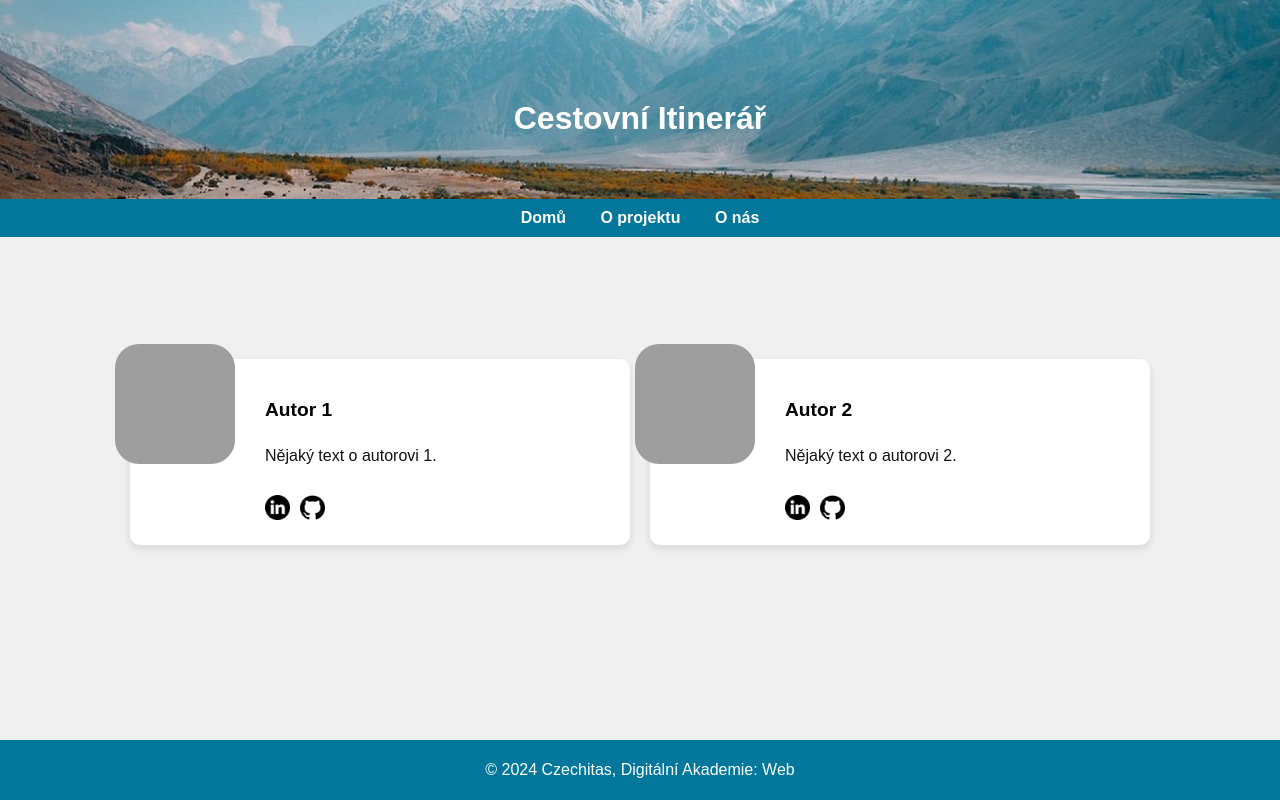
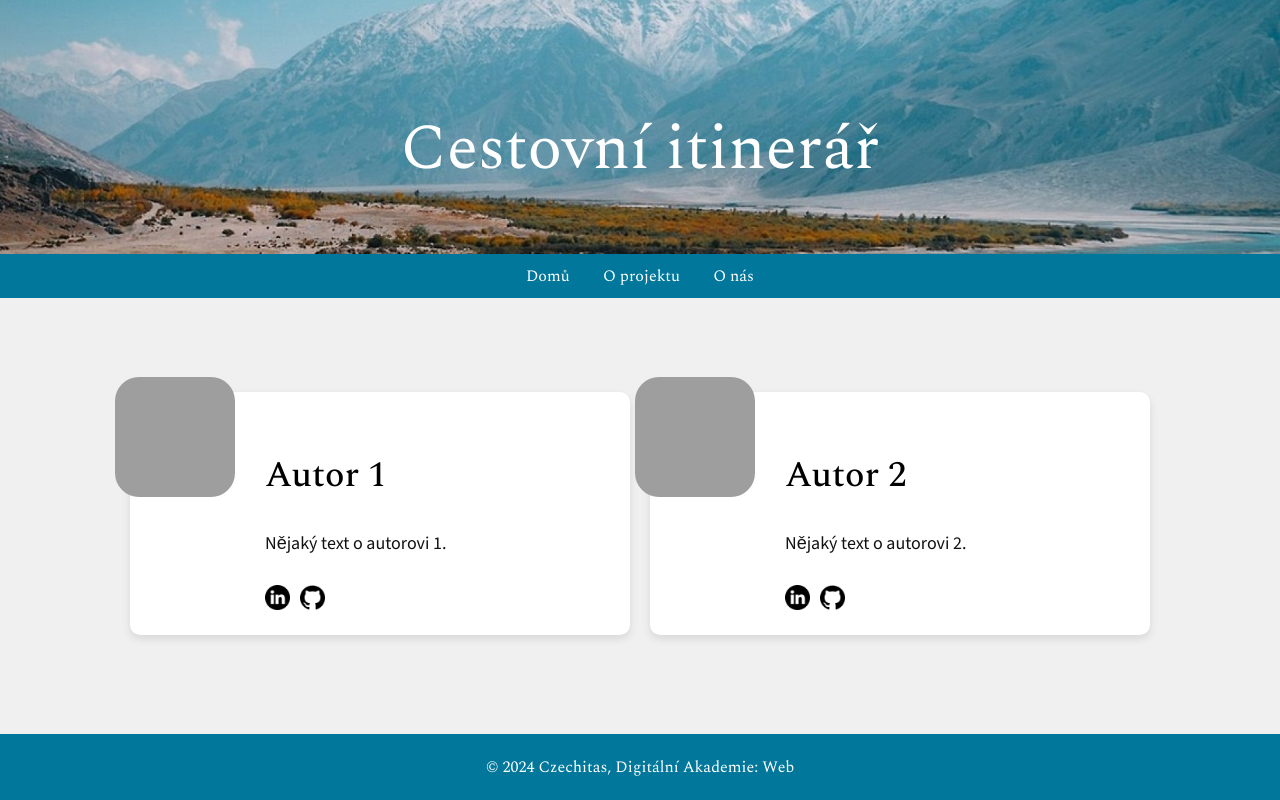
Before and after one commit to nikolalore/o-projektu, a plain HTML site: page o-nas.html in a window 1280 px wide. Drawn offline with nearby package versions, Linux system fonts and the light colour scheme; grey boxes are pictures that could not be loaded.

Commit message:
přidány Google fonts

```diff
--- a/o-nas.html
+++ b/o-nas.html
@@ -3,13 +3,25 @@
   <head>
     <meta charset="UTF-8" />
     <meta name="viewport" content="width=device-width, initial-scale=1.0" />
+    <link rel="preconnect" href="https://fonts.googleapis.com" />
+    <link rel="preconnect" href="https://fonts.gstatic.com" crossorigin />
+    <link
+      href="https://fonts.googleapis.com/css2?family=Source+Sans+3:ital,wght@0,200..900;1,200..900&family=Spectral:ital,wght@0,300;0,400;0,500;1,300;1,400;1,500&display=swap"
+      rel="stylesheet"
+    />
+    <link rel="preconnect" href="https://fonts.googleapis.com" />
+    <link rel="preconnect" href="https://fonts.gstatic.com" crossorigin />
+    <link
+      href="https://fonts.googleapis.com/css2?family=Spectral:ital,wght@0,300;0,400;0,500;1,300;1,400;1,500&display=swap"
+      rel="stylesheet"
+    />
     <link rel="stylesheet" href="style.css" />
     <script type="module" src="script.js"></script>
     <title>Cestovní itinerář</title>
   </head>
   <body>
     <header>
-      <h1>Cestovní Itinerář</h1>
+      <h1>Cestovní itinerář</h1>
       <nav>
         <a href="index.html">Domů</a>
         <a href="o-projektu.html">O projektu</a>
--- a/style.css
+++ b/style.css
@@ -1,39 +1,50 @@
 /* Používáme intuitivní výpočet rozměrů prvků. */
-*, *:before, *:after {
+*,
+*:before,
+*:after {
   box-sizing: border-box;
 }
 
-html {
+/* html {
   font-family: sans-serif;
-}
+} */
 
 body {
   background-color: #f0f0f0;
   color: #121212;
-  font-family: Arial, sans-serif;
+  font-family: "Source Sans 3", sans-serif;
+  font-weight: 300;
+  font-style: normal;
   margin: 0;
   padding: 0;
 }
 
 header {
   background: url('header-background.jpg') no-repeat center center;
+
   background-size: cover;
   text-align: center;
   color: white;
-  padding: 100px 20px; /* Zmenšení výšky headeru */
+  padding: 100px 20px;
+  /* Zmenšení výšky headeru */
   position: relative;
 }
 
 header h1 {
+  font-family: "Spectral", serif;
+  font-weight: 400;
+  font-style: normal;
   margin: 0;
-  font-size: 2em; /* Zmenšení velikosti nadpisu */
+  font-size: 4em;
+  /* Zmenšení velikosti nadpisu */
 }
 
 nav {
   background-color: #01779B;
   padding: 10px 0;
   text-align: center;
-  position: absolute; /* Absolutní pozice pro navigaci */
+  position: absolute;
+  /* Absolutní pozice pro navigaci */
   bottom: 0;
   left: 0;
   width: 100%;
@@ -44,6 +55,9 @@ nav a {
   text-decoration: none;
   margin: 0 15px;
   font-weight: bold;
+  font-family: "Spectral", serif;
+  font-weight: 400;
+  font-style: normal;
 }
 
 nav a:hover {
@@ -54,7 +68,8 @@ main {
   display: flex;
   justify-content: center;
   align-items: center;
-  min-height: calc(60vh - 50px); /* Snížení výšky main a zmenšení mezery mezi main a navigací */
+  min-height: calc(60vh - 50px);
+  /* Snížení výšky main a zmenšení mezery mezi main a navigací */
   padding: 20px;
   box-sizing: border-box;
 }
@@ -63,10 +78,14 @@ footer {
   background-color: #01779B;
   color: white;
   text-align: center;
-  padding: 5px 0; /* Zmenšení paddingu */
+  padding: 5px 0;
+  /* Zmenšení paddingu */
   position: fixed;
   bottom: 0;
   width: 100%;
+  font-family: "Spectral", serif;
+  font-weight: 400;
+  font-style: normal;
 }
 
 .box {
@@ -77,6 +96,7 @@ footer {
   border-radius: 10px;
   flex: 1;
   max-width: 500px;
+  font-size: 18px;
 }
 
 .center {
@@ -130,11 +150,14 @@ footer {
 }
 
 .author-name {
-  font-size: 1.2em;
+  font-size: 2em;
   font-weight: bold;
   margin-bottom: 10px;
   color: black;
   margin-left: 100px;
+  font-family: "Spectral", serif;
+  font-weight: 500;
+  font-style: normal;
 }
 
 .author-description {
```
Also changed, not shown: index.html (+13 -1 lines), o-projektu.html (+13 -1 lines).
